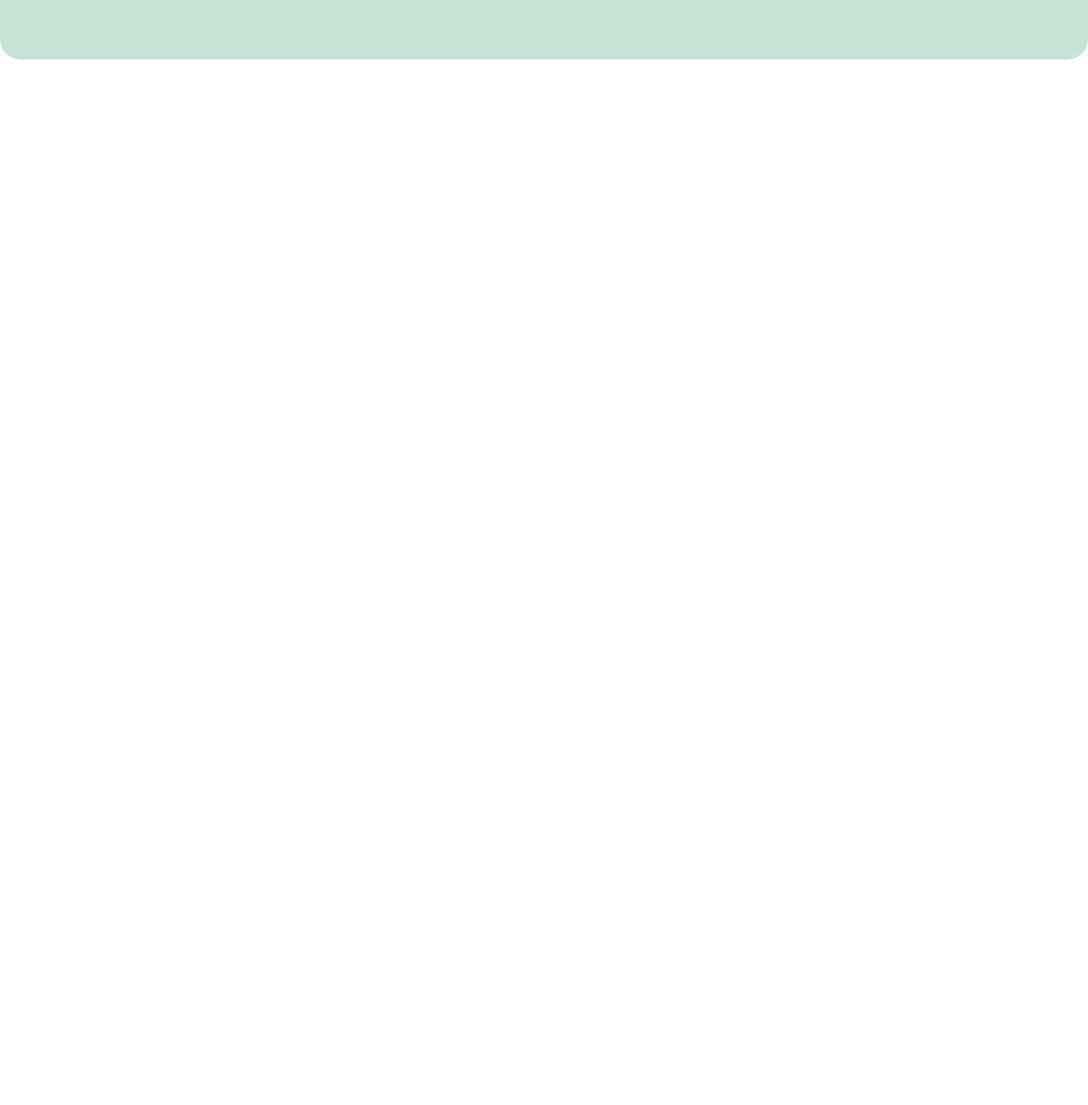
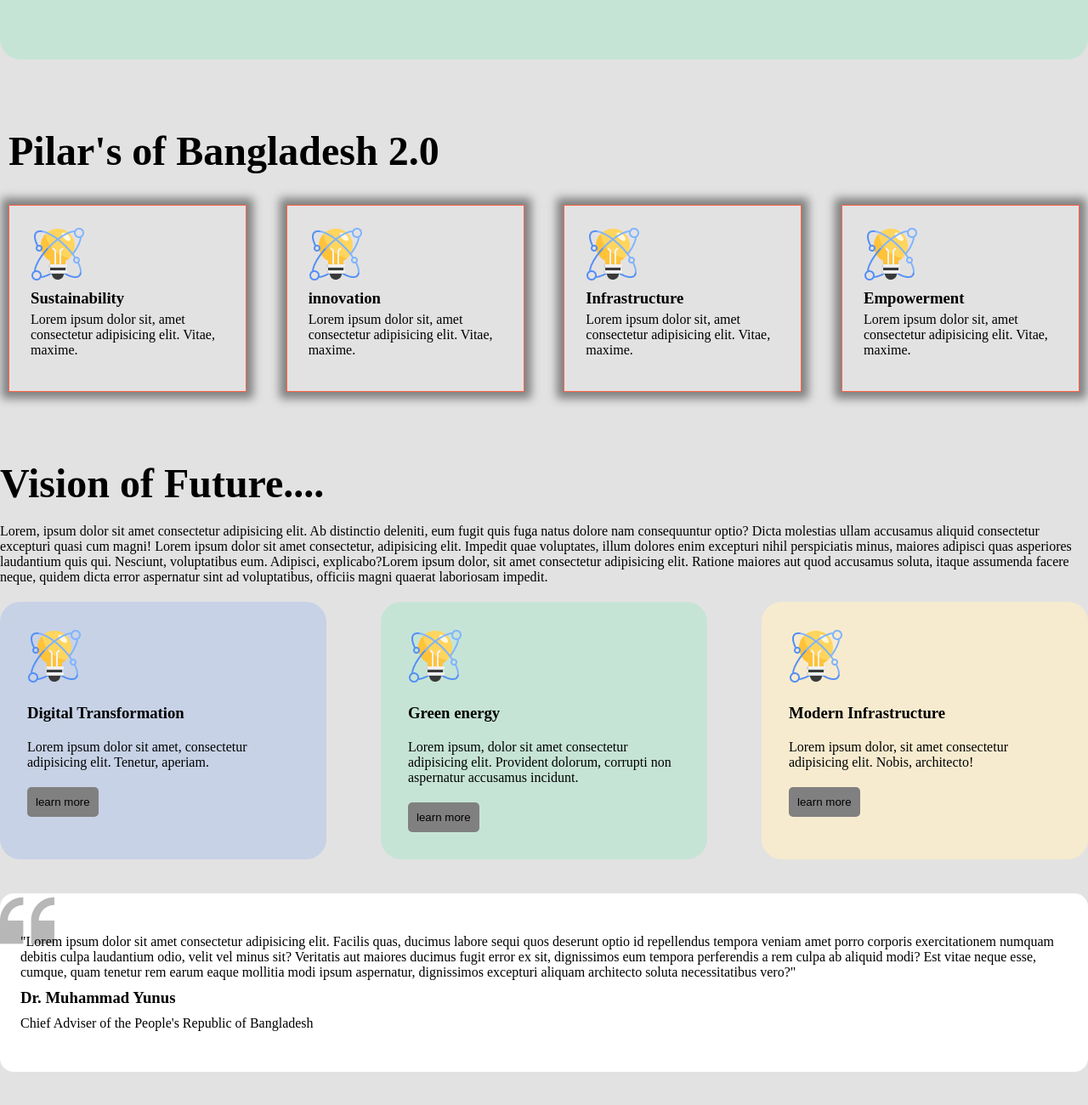
Before and after one commit to HasibulHRony/Bangladesh-2.0, a plain HTML site: page index.html in a window 1280 px wide. Shown: the part 600-1900 px from the top of the page at 85% size. Before the commit the page ends 800 px from the top, so only its background shows below. Drawn offline with Linux system fonts and the light colour scheme.

Commit message:
another section added

```diff
--- a/index.html
+++ b/index.html
@@ -27,6 +27,75 @@
         </div>
         <img class="header-image" src="./assets/hero.png" alt="a photo of National Monument">
     </header>
+
+    <!-- main section -->
+    <main>
+        <section class="pilars-section">
+            <h2>Pilar's of Bangladesh 2.0</h2>
+            <div class="cards">
+                <div class="card">
+                    <img src="./assets/card-icon.png" alt="">
+                    <h3>Sustainability</h3>
+                    <p>Lorem ipsum dolor sit, amet consectetur adipisicing elit. Vitae, maxime.</p>
+                </div>
+
+                <div class="card">
+                    <img src="./assets/card-icon.png" alt="">
+                    <h3>innovation</h3>
+                    <p>Lorem ipsum dolor sit, amet consectetur adipisicing elit. Vitae, maxime.</p>
+                </div>
+                <div class="card">
+                    <img src="./assets/card-icon.png" alt="">
+                    <h3>Infrastructure</h3>
+                    <p>Lorem ipsum dolor sit, amet consectetur adipisicing elit. Vitae, maxime.</p>
+                </div>
+
+                <div class="card">
+                    <img src="./assets/card-icon.png" alt="">
+                    <h3>Empowerment</h3>
+                    <p>Lorem ipsum dolor sit, amet consectetur adipisicing elit. Vitae, maxime.</p>
+                </div>
+            </div>
+        </section>
+
+        <!-- vision of future section -->
+
+        <section class="vision-section">
+            <h2>Vision of Future....</h2>
+            <p class="vision-description">Lorem, ipsum dolor sit amet consectetur adipisicing elit. Ab distinctio
+                deleniti, eum fugit quis fuga natus dolore nam consequuntur optio? Dicta molestias ullam accusamus
+                aliquid consectetur excepturi quasi cum magni! Lorem ipsum dolor sit amet consectetur, adipisicing elit. Impedit quae voluptates, illum dolores enim excepturi nihil perspiciatis minus, maiores adipisci quas asperiores laudantium quis qui. Nesciunt, voluptatibus eum. Adipisci, explicabo?Lorem ipsum dolor, sit amet consectetur adipisicing elit. Ratione maiores aut quod accusamus soluta, itaque assumenda facere neque, quidem dicta error aspernatur sint ad voluptatibus, officiis magni quaerat laboriosam impedit.</p>
+
+            <div class="visions">
+                <div id="vision-1">
+                    <img class="vision-img"  src="./assets/card-icon.png" alt="">
+                    <h3  class="vision-head">Digital Transformation</h3>
+                        <p class="vision-des">Lorem ipsum dolor sit amet, consectetur adipisicing elit. Tenetur, aperiam.</p>
+                        <button>learn more</button>
+                </div>
+                <div id="vision-2">
+                    <img class="vision-img" src="./assets/card-icon.png" alt="">
+                    <h3 class="vision-head">Green energy</h3>
+                    <p class="vision-des">Lorem ipsum, dolor sit amet consectetur adipisicing elit. Provident dolorum, corrupti non aspernatur accusamus incidunt.</p>
+                    <button>learn more</button>
+                </div>
+                <div id="vision-3">
+                    <img class="vision-img"  src="./assets/card-icon.png" alt="">
+                    <h3  class="vision-head">Modern Infrastructure</h3>
+                    <p class="vision-des">Lorem ipsum dolor, sit amet consectetur adipisicing elit. Nobis, architecto!</p>
+                    <button>learn more</button>
+                </div>
+            </div>
+        </section>
+
+        <!-- chif advisor message -->
+        <section class="message">
+            <p>"Lorem ipsum dolor sit amet consectetur adipisicing elit. Facilis quas, ducimus labore sequi quos deserunt optio id repellendus tempora veniam amet porro corporis exercitationem numquam debitis culpa laudantium odio, velit vel minus sit? Veritatis aut maiores ducimus fugit error ex sit, dignissimos eum tempora perferendis a rem culpa ab aliquid modi? Est vitae neque esse, cumque, quam tenetur rem earum eaque mollitia modi ipsum aspernatur, dignissimos excepturi aliquam architecto soluta necessitatibus vero?"</p>
+            <h3>Dr. Muhammad Yunus</h3>
+            <p>Chief Adviser of the People's Republic of Bangladesh</p>
+        </section>
+
+    </main>
 </body>
 
 </html>
--- a/styles/style.css
+++ b/styles/style.css
@@ -31,6 +31,14 @@ nav button {
     border: none;
     border-radius: 10px;
     background-color: rgba(0, 128, 0, 0.209);
+}
+
+/* main section */
+body{
+    max-width: 1280px;
+    margin: 0 auto;
+    background-color: rgba(226, 225, 225, 0.938);
+    border-radius: 24px;
 }
 
 /* banner section styles */
@@ -78,3 +86,107 @@ nav button {
 .header-image {
     width: 42%;
 }
+
+/* pillar section */
+.pilars-section {
+    max-width: 1260px;
+    margin: 80px auto;
+}
+
+h2 {
+    font-size: 48px;
+    margin-bottom: 36px;
+}
+
+.cards {
+    display: flex;
+    justify-content: space-between;
+}
+
+.card {
+    border: 1px solid tomato;
+    max-width: 280px;
+    height: 220px;
+    padding: 25px;
+    box-sizing: border-box;
+    box-shadow: 0 0 10px 8px rgb(128, 128, 128);
+}
+
+.card>img,
+.card>h3 {
+    margin-bottom: 5px;
+}
+
+
+/* vision section  */
+.vision-section {
+    max-width: 1280px;
+    margin: 0 auto;
+}
+
+
+.visions {
+    display: flex;
+    justify-content: space-between;
+}
+
+#vision-1,
+#vision-2,
+#vision-3 {
+    max-width: 320px;
+    padding: 32px;
+    border-radius: 24px;
+    margin-bottom: 40px;
+}
+
+
+
+#vision-1 {
+    background-color: rgba(84, 144, 245, 0.2);
+    /* box-sizing: border-box; */
+}
+
+#vision-2 {
+    background-color: rgb(198, 228, 214);
+    /* box-sizing: border-box; */
+}
+
+#vision-3 {
+    background-color: rgb(247, 235, 207);
+    /* box-sizing: border-box; */
+}
+
+.vision-des,
+.vision-img,
+.vision-head,
+.vision-description,
+.vision-section>h2 {
+    margin-bottom: 20px;
+}
+
+.visions button {
+    padding: 10px;
+    color: black;
+    border: none;
+    background-color: gray;
+    border-radius: 5px;
+
+}
+
+/* message section */
+.message{
+    width: 1232px;
+    padding: 48px 24px;
+    background-color: white;
+    display: flex;
+    flex-direction: column;
+    align-items: flex-start;
+    justify-content: flex-start;
+    gap: 10px;
+    background-image: url(../assets/quote-bg.png);
+    background-position: top left;
+    background-repeat: no-repeat;
+    background-size: auto;
+    border-radius: 16px;
+    margin-bottom: 80px;
+}
```
